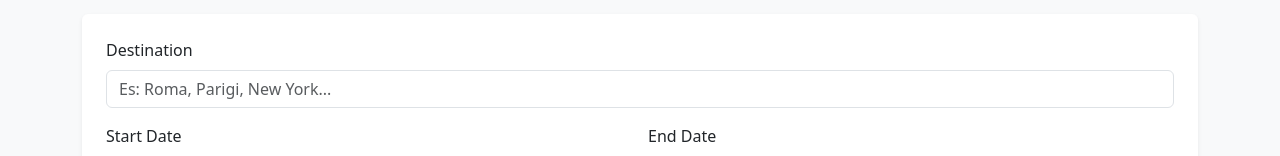
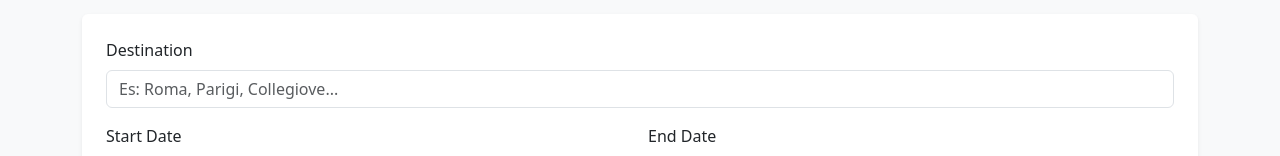
Before and after one commit to Carlo-Falanga/webapp-softskill-main, a React (Vite) app: page /createtrip in a window 1280 px wide. Shown: the part 186-342 px from the top of the page. Built offline with nearby package versions, Linux system fonts and the light colour scheme.

Commit message:
fix: update placeholder text for destination input in FormTripData component

```diff
--- a/src/components/FormTripData.jsx
+++ b/src/components/FormTripData.jsx
@@ -18,7 +18,7 @@ export default function FormTripData({
               type="text"
               className="form-control"
               id="destination"
-              placeholder="Es: Roma, Parigi, New York..."
+              placeholder="Es: Roma, Parigi, Collegiove..."
               name="destination"
               value={newTrip.destination}
               onChange={handleChange}
```
